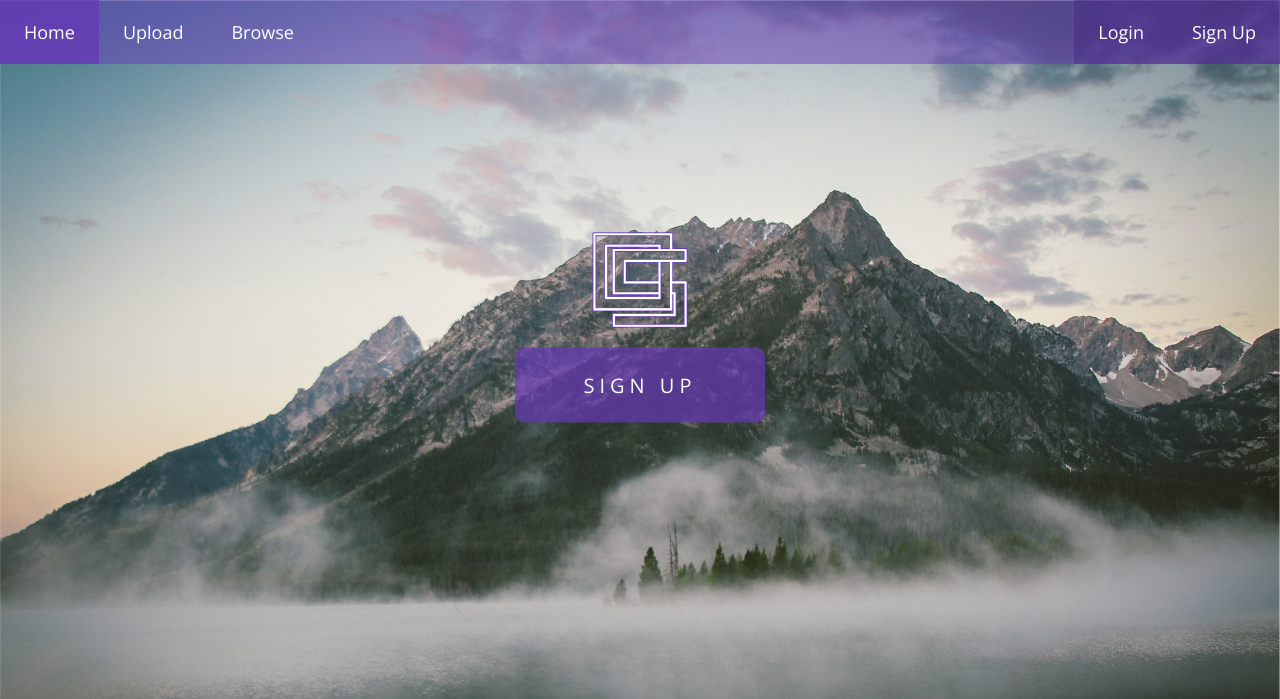
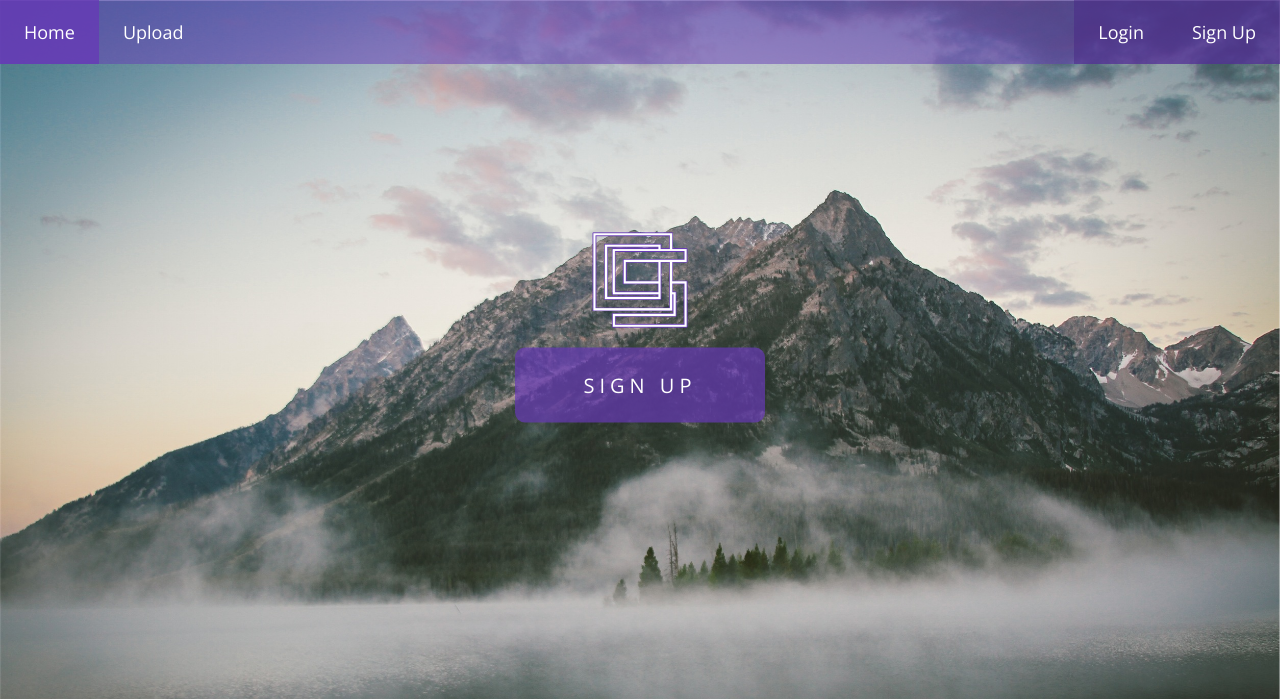
Before and after one commit to hmajoros/openspace, a Flask app: page / in a window 1280 px wide. Shown: the top 699 px of the page. Run offline with Flask 2, Linux system fonts and the light colour scheme; some libraries are stand-ins or nearby versions.

Commit message:
Removed browse tab

```diff
--- a/openspace/templates/dashboard.html
+++ b/openspace/templates/dashboard.html
@@ -45,7 +45,6 @@
   <div class="header-nav">
     <div class="header-nav-item"><a href="/">Home</a></div>
     <div class="header-nav-item"><a href="/upload">Upload</a></div>
-    <div class="header-nav-item"><a href="/browse">Browse</a></div>
     {% if user.is_anonymous() %}
     <div class="header-nav-item pull-right"><a href="/signup">Sign Up</a></div>
     <div class="header-nav-item pull-right"><a href="/login">Login</a></div>
--- a/openspace/templates/home.html
+++ b/openspace/templates/home.html
@@ -23,7 +23,6 @@
   <div class="header-nav">
     <div class="header-nav-item"><a href="/">Home</a></div>
     <div class="header-nav-item"><a href="/upload">Upload</a></div>
-    <div class="header-nav-item"><a href="/browse">Browse</a></div>
     {% if user.is_anonymous() %}
     <div class="header-nav-item pull-right"><a href="/signup">Sign Up</a></div>
     <div class="header-nav-item pull-right"><a href="/login">Login</a></div>
```
